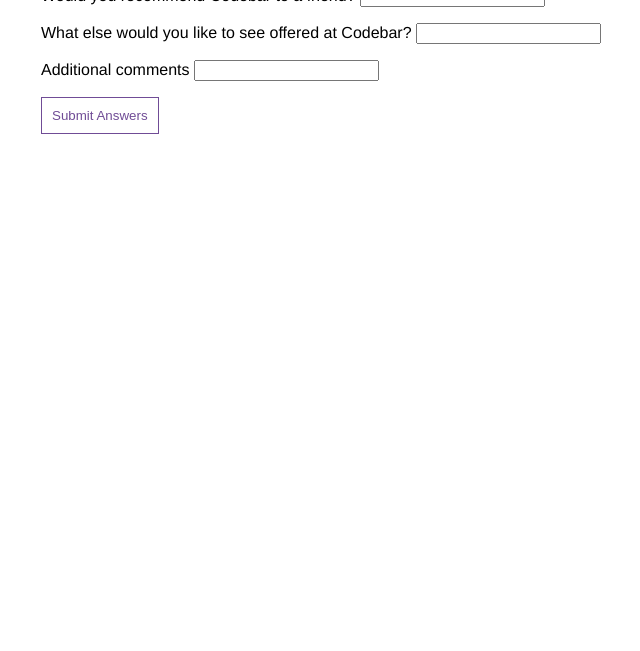
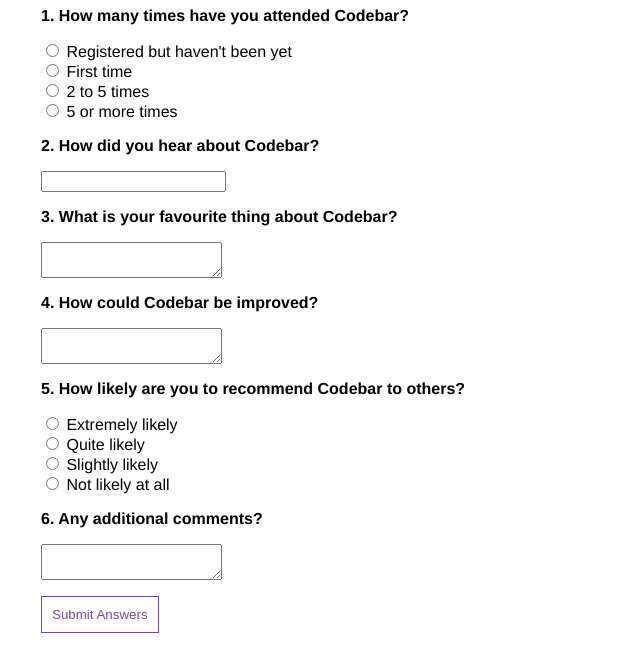
Before and after one commit to jncurrie/codebar, a plain HTML site: page index.html in a window 1280 px wide. Shown: the part 149-800 px from the top of the page, without its empty margins (232-872 px from the left). Drawn offline with Linux system fonts and the light colour scheme.

Commit message:
added new questions

```diff
--- a/index.html
+++ b/index.html
@@ -9,17 +9,35 @@
 
 	<body>
 		<div class="container">
+			<img src="img/logo.png" width="150px">
 			<h1 style="color:rgb(112,76,150)">Codebar <span style="color:rgb(43,166,98)">Feedback</span> Form</h1>
 			<div ng-controller="questions">
-	 				<p>How did you hear about Codebar? <input type="text" ng-model="answers.hear"></p>
-	<!--  			<p ng-bind="answers.hear"></p>
-	 --> 			<p>Would you recommend Codebar to a friend? <input type="text" ng-model="answers.friend"></p>
-	<!--  			<p ng-bind="answers.friend"></p>
-	 --> 			<p>What else would you like to see offered at Codebar? <input type="text" ng-model="answers.offer"></p>
-	<!--  			<p ng-bind="answers.comments"></p>
-		 --> 		<p>Additional comments <input type="text" ng-model="answers.comments"></p>
-	  			<button ng-if="!hasSubmitted" ng-click="submit()">Submit Answers</button>
-	 			<p ng-if="hasSubmitted"><b>Thank you!</b></p>
+				 	<p><b>1. How many times have you attended Codebar?</b></p>
+					  <input type="radio" ng-model="answers.times" value="0"> Registered but haven't been yet <br/>
+					  <input type="radio" ng-model="answers.times" value="1"> First time <br/>
+					  <input type="radio" ng-model="answers.times" value="2-5"> 2 to 5 times <br/>
+					  <input type="radio" ng-model="answers.times" value="5+"> 5 or more times <br/>
+
+ 					<p><b>2. How did you hear about Codebar?</b></p>
+ 					<p> <input type="text" ng-model="answers.hear"></p>
+
+					<p><b>3. What is your favourite thing about Codebar?</b></p>
+ 	  				<p><textarea type="text" ng-model="answers.favourite"></textarea></p>
+
+ 	  				<p><b>4. How could Codebar be improved?</b></p>
+ 	  				<p><textarea type="text" ng-model="answers.improve"></textarea></p>
+
+					<p><b>5. How likely are you to recommend Codebar to others?</b></p>
+					  <input type="radio" ng-model="answers.likely" value="Extremely likely">  Extremely likely <br/>
+					  <input type="radio" ng-model="answers.likely" value="Quite likely"> Quite likely <br/>
+					  <input type="radio" ng-model="answers.likely" value="Slightly likely"> Slightly likely <br/>
+					  <input type="radio" ng-model="answers.likely" value="Not likely at all"> Not likely at all <br/>
+
+		  			<p><b>6. Any additional comments?</b></p>
+		  			<p> <textarea type="text" ng-model="answers.comments"></textarea></p>
+
+	  				<button ng-if="!hasSubmitted" ng-click="submit()">Submit Answers</button>
+	 				<p ng-if="hasSubmitted"><b>Thank you!</b></p>
 			</div>
 		</div>
 	</body>
--- a/js/main.js
+++ b/js/main.js
@@ -6,7 +6,7 @@ app.controller("questions",function($scope, $http) {
   $scope.hasSubmitted = false;
 
   $scope.answers = {
-    hear: "", friend: "", offer: " ", comments: ""
+    times: "", hear: "", favourite: "", improve: "", likely: "", comments: ""
   }
 
   $scope.submit = function() {
@@ -16,41 +16,5 @@ app.controller("questions",function($scope, $http) {
     xhr.setRequestHeader('Content-Type', 'text/plain');
     xhr.send(JSON.stringify({data: $scope.answers}));
     $scope.hasSubmitted = true;
-    /*success(function(data, status, headers, config) {
-        $scope.hasSubmitted = true;
-      // this callback will be called asynchronously
-      // when the response is available
-    }).
-    error(function(data, status, headers, config) {
-      // called asynchronously if an error occurs
-      // or server returns response with an error status.
-    });*/
   }
 });
-
-
-// angular.injector(["ng"]).invoke(function($http) {
-
-//   var err = console.error.bind(console);
-//   var yay = console.log.bind(console);
-
-//   // retrieve all
-//   $http.get("/api/things")
-//     .then(yay,err)
-
-//   // complete CRUD example
-//   $http.post("/api/things",{name: "hi"})
-//     .then(function(resp) {
-//       return $http.put("/api/things/" + resp.data.id,{name: "changed"})
-//     })
-//     .then(function(resp) {
-//       return $http.get("/api/things/" + resp.data.id).then(function(resp) {
-//         if(resp.data.name !== "changed") throw new Error("Couldn't update/retrieve")
-//         return resp
-//       })
-//     })
-//     .then(function(resp) {
-//       return $http.delete("/api/things/" + resp.data.id)
-//     },err)
-
-// });
```
Also changed, not shown: img/logo.png (added).
